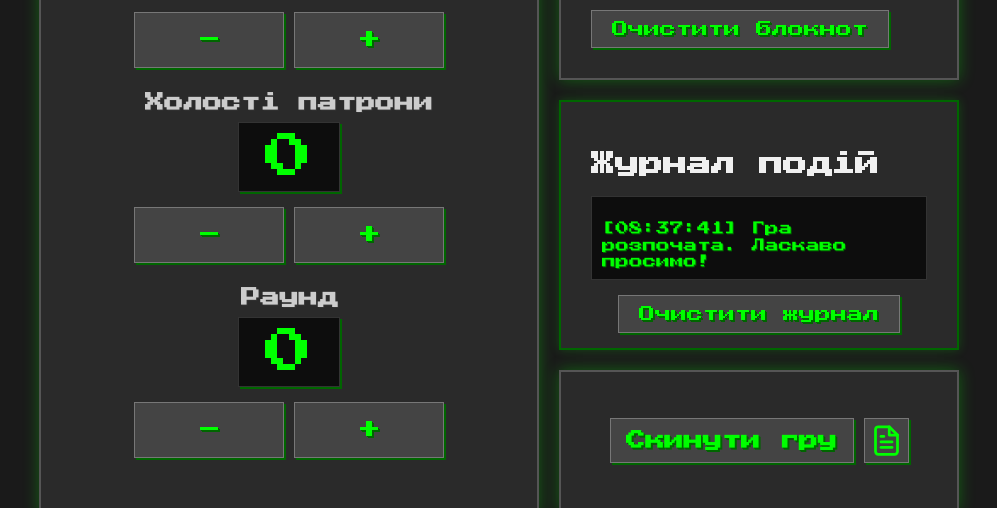
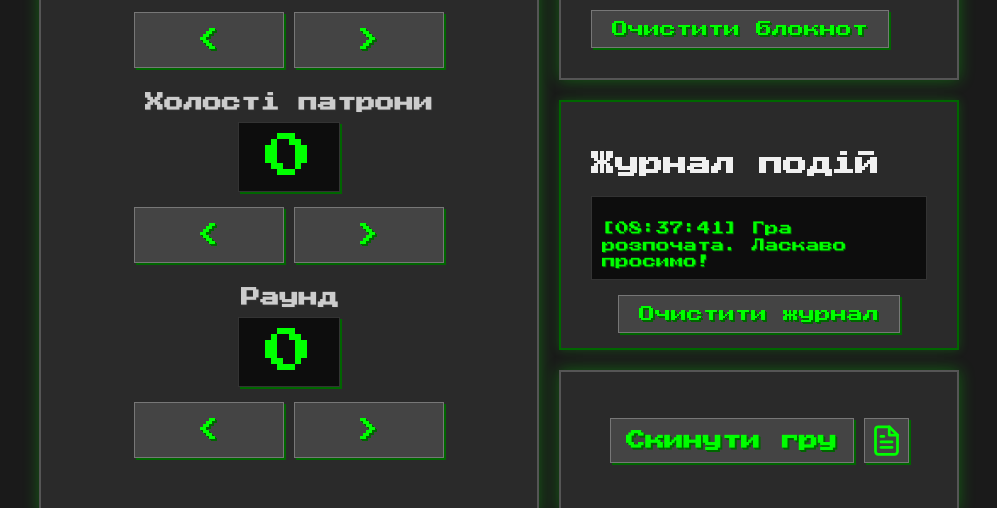
Before and after one commit to sol1xx/brb, a plain HTML site: page index.html in a window 1280 px wide. Shown: the part 301-809 px from the top of the page, without its empty margins (141-1138 px from the left). Drawn offline with Linux system fonts and the light colour scheme.

Commit message:
Add files via upload

```diff
--- a/index.html
+++ b/index.html
@@ -27,8 +27,8 @@
                 <h2>Бойові патрони</h2>
                 <div id="live-bullets-count" class="counter">0</div>
                 <div class="buttons">
-                    <button class="pixel-button" onclick="changeBulletCount('live', -1)">-</button>
-                    <button class="pixel-button" onclick="changeBulletCount('live', 1)">+</button>
+                    <button class="pixel-button" onclick="changeBulletCount('live', -1)"><</button>
+                    <button class="pixel-button" onclick="changeBulletCount('live', 1)">></button>
                 </div>
             </div>
 
@@ -36,8 +36,8 @@
                 <h2>Холості патрони</h2>
                 <div id="blank-bullets-count" class="counter">0</div>
                 <div class="buttons">
-                    <button class="pixel-button" onclick="changeBulletCount('blank', -1)">-</button>
-                    <button class="pixel-button" onclick="changeBulletCount('blank', 1)">+</button>
+                    <button class="pixel-button" onclick="changeBulletCount('blank', -1)"><</button>
+                    <button class="pixel-button" onclick="changeBulletCount('blank', 1)">></button>
                 </div>
             </div>
 
@@ -45,8 +45,8 @@
                 <h2>Раунд</h2>
                 <div id="round-number-display" class="counter">0</div>
                 <div class="buttons">
-                    <button class="pixel-button" onclick="changeRound(-1)">-</button>
-                    <button class="pixel-button" onclick="changeRound(1)">+</button>
+                    <button class="pixel-button" onclick="changeRound(-1)"><</button>
+                    <button class="pixel-button" onclick="changeRound(1)">></button>
                 </div>
             </div>
         </div>
```
